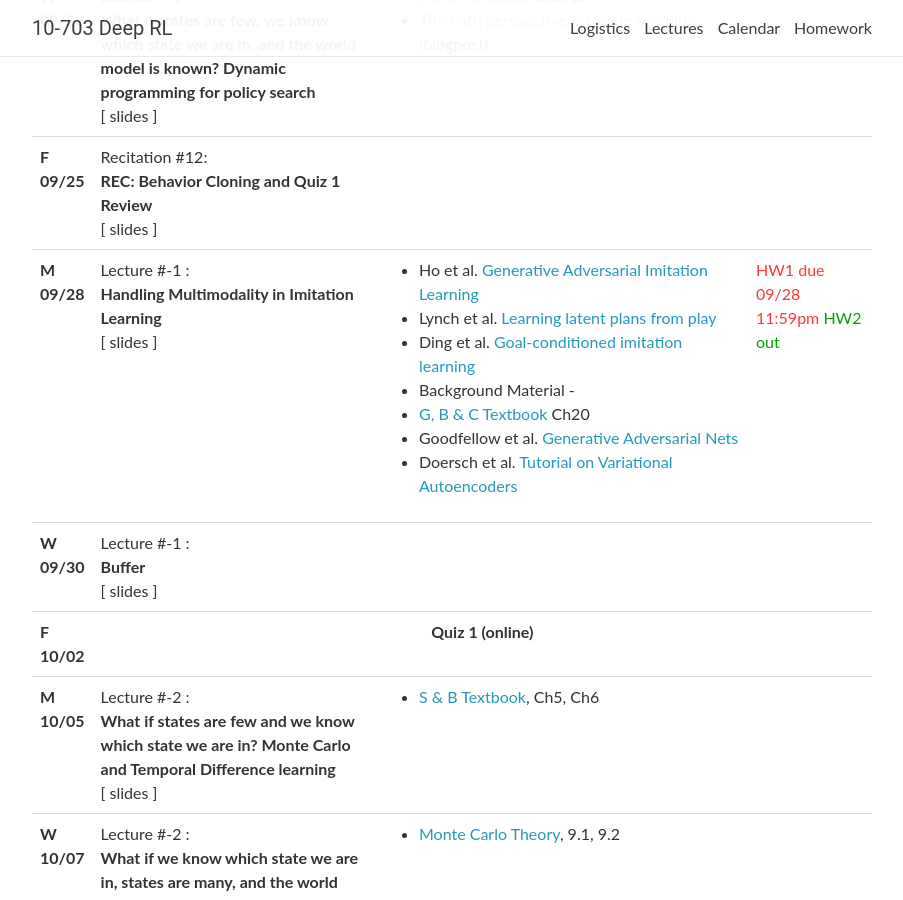
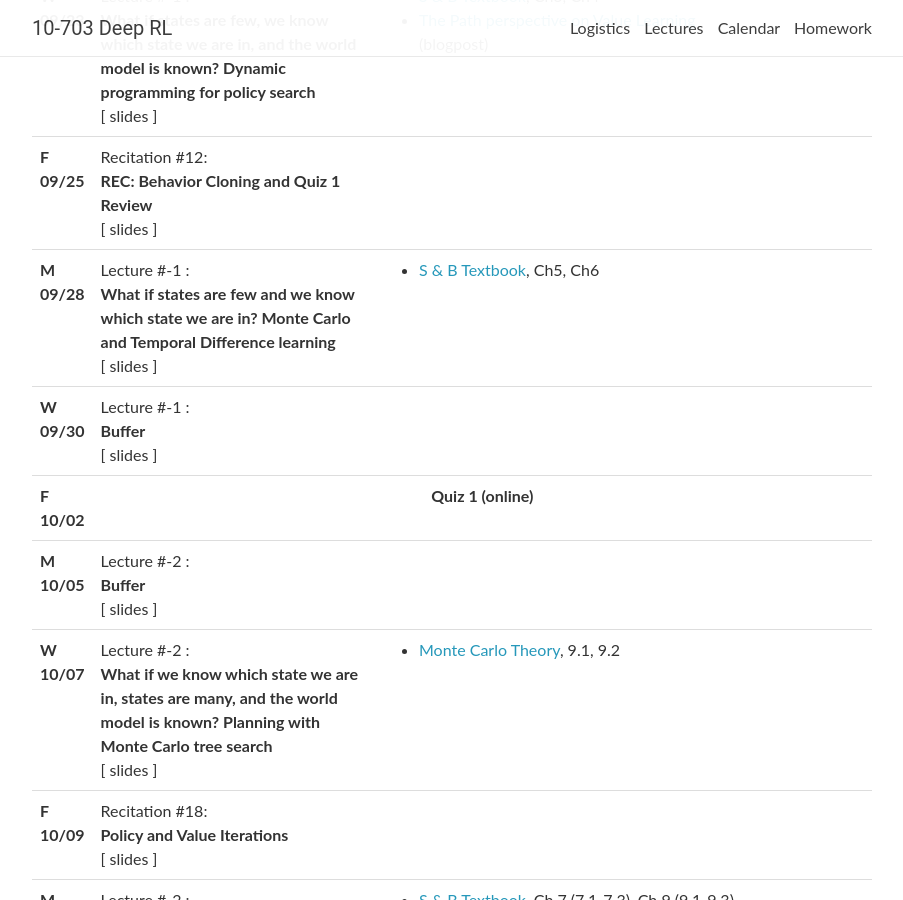
Before and after one commit to cmudeeprl/703website_f20, a Jekyll site: the page built from _pages/lectures.md, in a window 1280 px wide and 900 px high, scrolled down 1968 px. Shown: the whole window, without its empty margins (188-1091 px from the left). Built offline with Jekyll 4.4.1, drawn with Linux system fonts in a browser that asks for light colours; nearby versions of some CDN libraries; comment, search, counter and statistics services are not loaded.

Commit message:
Move lecture 10 to lecture 8

```diff
--- a/_data/lectures.yml
+++ b/_data/lectures.yml
@@ -192,19 +192,12 @@
 - date: M 09/28
   lecturer:
   title: >
-    <strong>Handling Multimodality in Imitation Learning</strong>
-  # slides: https://cmudeeprl.github.io/Spring202010403website/assets/lectures/s20_lecture5.pdf
-  notes:
+    <strong>What if states are few and we know which state we are in? Monte Carlo and Temporal Difference learning</strong>
+  # slides: https://cmudeeprl.github.io/Spring202010403website/assets/lectures/s20_lecture6.pdf
+  # video: https://scs.hosted.panopto.com/Panopto/Pages/Viewer.aspx?id=649f64d2-1f6e-4bff-ae65-ab61013355d1
   readings:
-    - Ho et al. <a href="https://cs.stanford.edu/~ermon/papers/imitation_nips2016_main.pdf" target="_blank">Generative Adversarial Imitation Learning</a>
-    - Lynch et al. <a href="https://arxiv.org/pdf/1903.01973.pdf" target="_blank">Learning latent plans from play</a>
-    - Ding et al. <a href="https://arxiv.org/pdf/1906.05838.pdf" target="_blank">Goal-conditioned imitation learning</a>
-    - Background Material -
-    - <a href="https://www.deeplearningbook.org/" target="blank"> G, B & C Textbook</a> Ch20
-    - Goodfellow et al. <a href="https://papers.nips.cc/paper/5423-generative-adversarial-nets.pdf" target="_blank">Generative Adversarial Nets</a>
-    - Doersch et al. <a href="https://arxiv.org/pdf/1606.05908.pdf" target="_blank">Tutorial on Variational Autoencoders</a>
-  logistics: <span class="deadline">HW1 due 09/28 11:59pm</span>
-     <span class="event">HW2 out</span> <br>
+    - <a href="http://incompleteideas.net/book/RLbook2018.pdf" target="_blank">S & B Textbook</a>, Ch5, Ch6
+  logistics:
 
 
 
@@ -227,11 +220,8 @@
 - date: M 10/05
   lecturer:
   title: >
-    <strong>What if states are few and we know which state we are in? Monte Carlo and Temporal Difference learning</strong>
-  # slides: https://cmudeeprl.github.io/Spring202010403website/assets/lectures/s20_lecture6.pdf
-  # video: https://scs.hosted.panopto.com/Panopto/Pages/Viewer.aspx?id=649f64d2-1f6e-4bff-ae65-ab61013355d1
+    <strong>Buffer</strong>
   readings:
-    - <a href="http://incompleteideas.net/book/RLbook2018.pdf" target="_blank">S & B Textbook</a>, Ch5, Ch6
   logistics:
 
 - date: W 10/07
```
